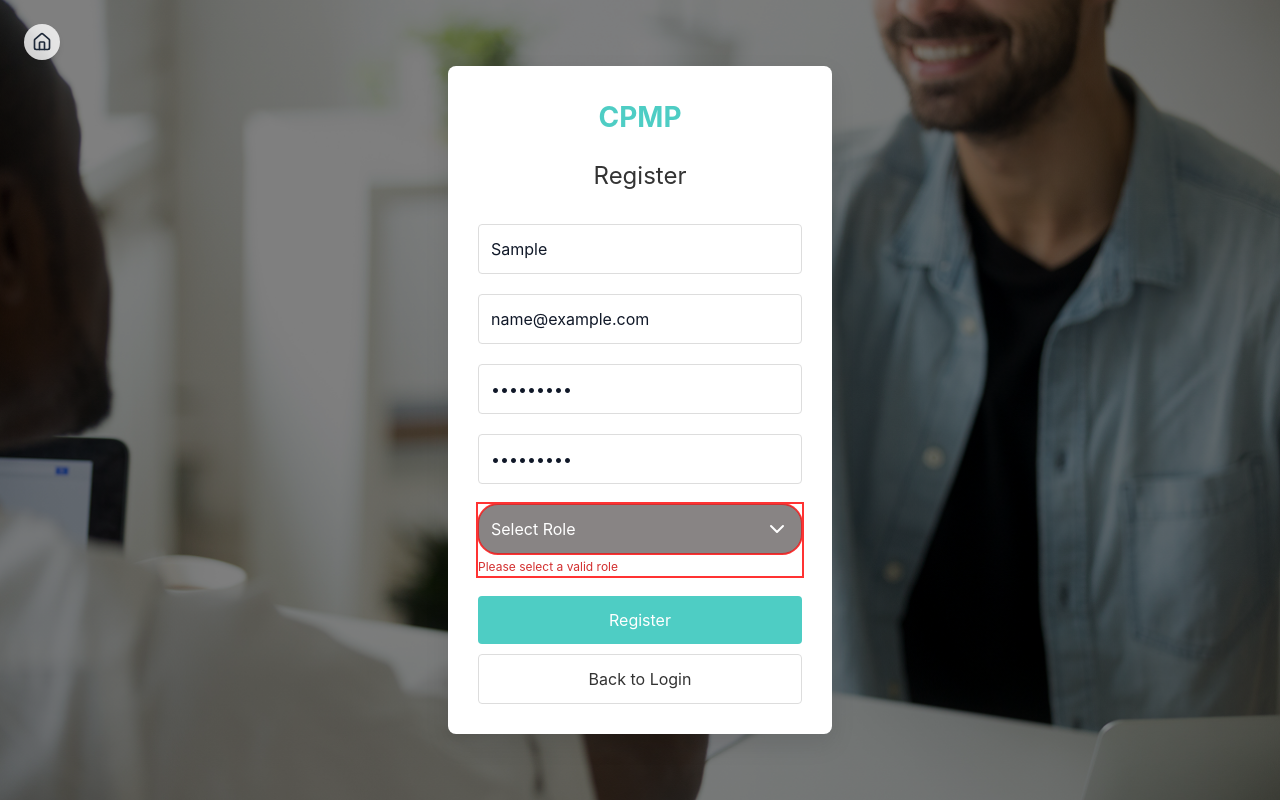
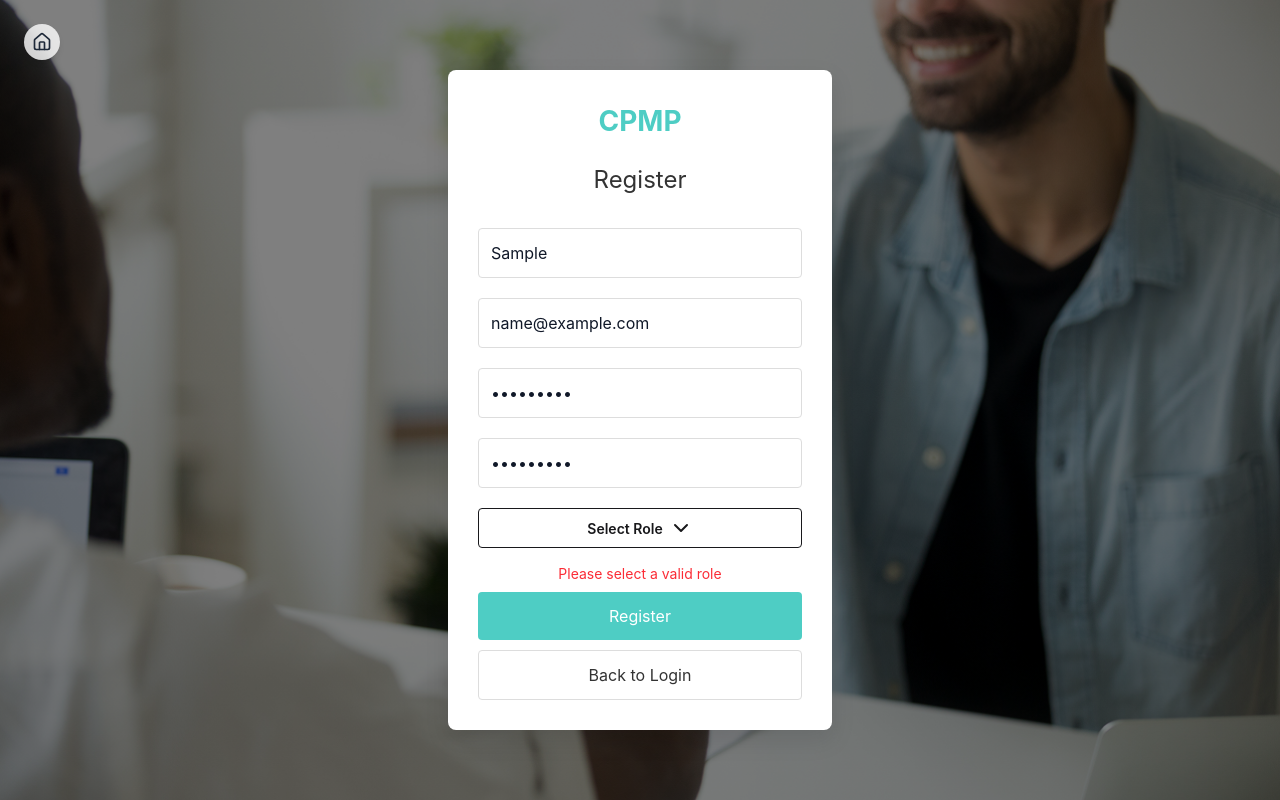
Before and after one commit to Mayoyo25/capstone, a React (Vite) app: page /register in a window 1280 px wide. Both pictures are taken after typing "Sample", "name@example.com", "Sample123", "Sample123" into the empty fields and a click on the button "Register". Built offline with nearby package versions, Linux system fonts and the light colour scheme.

Commit message:
Fix auth  network error

```diff
--- a/src/TestPage.jsx
+++ b/src/TestPage.jsx
@@ -1,15 +1,45 @@
-import LandingPage from './components/LandingPage';
+import { useState } from 'react';
 
-function TestPage() {
-  return <LandingPage />;
+function UserTypeMenu() {
+  const userTypes = ['Admin', 'Student', 'Supervisor', 'Client'];
+  const [selectedType, setSelectedType] = useState('Select Role');
+
+  const handleSelect = (type) => {
+    setSelectedType(type);
+    document.getElementById('popover-1').hidePopover(); // Close popover after selection
+  };
+
+  return (
+    <div>
+      {/* Main Button */}
+      <button
+        className='btn bg-purple-600 text-white font-bold px-4 py-2 rounded'
+        popoverTarget='popover-1'
+        style={{ anchorName: '--anchor-1' }}
+        type='button'
+      >
+        {selectedType} <span>▾</span>
+      </button>
+
+      {/* Popover Dropdown */}
+      <ul
+        className='dropdown menu w-52 rounded-md bg-white shadow-md p-2'
+        popover='auto'
+        id='popover-1'
+        style={{ positionAnchor: '--anchor-1', marginTop: '8px' }}
+      >
+        {userTypes.map((type) => (
+          <li
+            key={type}
+            onClick={() => handleSelect(type)}
+            className='cursor-pointer hover:bg-gray-200 p-2 rounded'
+          >
+            {type}
+          </li>
+        ))}
+      </ul>
+    </div>
+  );
 }
 
-export default TestPage;
-// import DashboardComponent from './components/DashboardComponent';
-
-// function TestPage() {
-//   const users = ['STUDENT', 'CLIENT', 'ADMIN', 'SUPERVISOR'];
-//   return <DashboardComponent userType={users[3]} />;
-// }
-
-// export default TestPage;
+export default UserTypeMenu;
--- a/src/components/Register.jsx
+++ b/src/components/Register.jsx
@@ -8,78 +8,94 @@ import authService from '../services/authService';
 
 function Register() {
   const navigate = useNavigate();
-  const [initialCheckDone, setInitialCheckDone] = useState(false);
 
+  // Check if user is already logged in
   useEffect(() => {
-    if (initialCheckDone) return;
-
     const currentUser = authService.getCurrentUser();
-
     if (currentUser) {
       navigate('/dashboard', { replace: true });
     }
+  }, [navigate]);
 
-    setInitialCheckDone(true);
-  }, [navigate, initialCheckDone]);
-
-  // Form state
-  const [formState, setFormState] = useState({
+  // Combined form state
+  const [formData, setFormData] = useState({
     fullName: '',
     email: '',
     password: '',
     confirmPassword: '',
     selectedUserType: 'Select Role',
-  });
-
-  // UI state
-  const [uiState, setUiState] = useState({
-    isUserMenuOpen: false,
     loading: false,
     error: '',
     roleError: '',
+    emailError: '',
   });
 
-  // Reset form state
-  const resetState = () => {
-    setFormState({
-      fullName: '',
-      email: '',
-      password: '',
-      confirmPassword: '',
-      selectedUserType: 'Select Role',
+  // Update form fields with a single handler
+  const updateFormField = (field, value) => {
+    setFormData((prev) => {
+      const updates = {
+        ...prev,
+        [field]: value,
+      };
+
+      // Clear role error if selecting a valid role
+      if (field === 'selectedUserType' && VALID_USER_TYPES.includes(value)) {
+        updates.roleError = '';
+      }
+
+      // Clear email error when email field is being edited
+      if (field === 'email') {
+        updates.emailError = '';
+      }
+
+      return updates;
     });
-    setUiState((prevState) => ({
-      ...prevState,
-      loading: false,
-      error: '',
-      roleError: '',
-    }));
+  };
+
+  // Validate email format
+  const validateEmail = (email) => {
+    // Basic email validation - must contain @ followed by domain and TLD
+    const emailRegex = /^[^\s@]+@[^\s@]+\.[^\s@]+$/;
+    return emailRegex.test(email);
   };
 
   // Validate inputs before submission
   const validateInputs = () => {
-    const { password, confirmPassword, selectedUserType } = formState;
+    const { password, confirmPassword, selectedUserType, email } = formData;
+    let isValid = true;
 
+    // Validate password match
     if (password !== confirmPassword) {
       alert("Passwords don't match!");
-      return false;
+      isValid = false;
     }
 
+    // Validate user type
     if (!VALID_USER_TYPES.includes(selectedUserType)) {
-      setUiState((prevState) => ({
-        ...prevState,
+      setFormData((prev) => ({
+        ...prev,
         roleError: 'Please select a valid role',
       }));
-      return false;
+      isValid = false;
     }
 
-    return true;
+    // Validate email format
+    if (!validateEmail(email)) {
+      setFormData((prev) => ({
+        ...prev,
+        emailError:
+          'Please enter a valid email address (e.g., user@example.com)',
+      }));
+      isValid = false;
+    }
+
+    return isValid;
   };
 
   // Prepare user data for registration
   const prepareUserData = () => {
     const { fullName, email, password, confirmPassword, selectedUserType } =
-      formState;
+      formData;
 
     const nameParts = fullName.trim().split(' ');
     const firstName = nameParts[0] || '';
@@ -100,22 +116,27 @@ function Register() {
   // Handle registration logic
   const register = async () => {
     try {
-      setUiState((prevState) => ({ ...prevState, loading: true, error: '' }));
+      setFormData((prev) => ({ ...prev, loading: true, error: '' }));
 
       const userData = prepareUserData();
       await authService.register(userData);
 
-      resetState();
+      // Reset form and navigate to login
+      setFormData({
+        fullName: '',
+        email: '',
+        password: '',
+        confirmPassword: '',
+        selectedUserType: 'Select Role',
+        loading: false,
+        error: '',
+        roleError: '',
+        emailError: '',
+      });
+
       navigate('/login');
     } catch (error) {
-      handleRegistrationError(error);
-    } finally {
-      setUiState((prevState) => ({ ...prevState, loading: false }));
-    }
-  };
-
       // Handle registration errors
-  const handleRegistrationError = (error) => {
       let errorMsg = 'Registration failed';
 
       if (error.response && error.response.data) {
@@ -132,23 +153,13 @@ function Register() {
         errorMsg = 'Network error. Please try again later.';
       }
 
-    setUiState((prevState) => ({ ...prevState, error: errorMsg }));
-  };
-
-  // Update form inputs
-  const updateFormField = (field, value) => {
-    setFormState((prevState) => ({ ...prevState, [field]: value }));
-  };
-
-  // Update UI state
-  const updateUiState = (field, value) => {
-    setUiState((prevState) => ({ ...prevState, [field]: value }));
+      setFormData((prev) => ({ ...prev, error: errorMsg, loading: false }));
+    }
   };
 
   // Handle form submission
   const handleSubmit = async (e) => {
     e.preventDefault();
-
     if (validateInputs()) {
       await register();
     }
@@ -158,27 +169,17 @@ function Register() {
   const handleUserTypeSelect = (type) => {
     if (VALID_USER_TYPES.includes(type)) {
       updateFormField('selectedUserType', type);
-      updateUiState('isUserMenuOpen', false);
+
+      // Manually close the <details> dropdown
+      document.getElementById('user-type-dropdown').removeAttribute('open');
     }
   };
-
-  // Clear role error when a valid role is selected
-  useEffect(() => {
-    if (
-      uiState.roleError &&
-      VALID_USER_TYPES.includes(formState.selectedUserType)
-    ) {
-      updateUiState('roleError', '');
-    }
-  }, [formState.selectedUserType, uiState.roleError]);
 
   return (
     <AuthPageWrapper>
       <RegisterForm
-        formState={formState}
-        uiState={uiState}
+        formData={formData}
         updateFormField={updateFormField}
-        updateUiState={updateUiState}
         handleSubmit={handleSubmit}
         handleUserTypeSelect={handleUserTypeSelect}
         navigate={navigate}
--- a/src/forms/RegisterForm.jsx
+++ b/src/forms/RegisterForm.jsx
@@ -1,14 +1,11 @@
 import React from 'react';
 import AuthContainer from '../components/AuthFormContainer';
-import UserTypeMenu from '../components/UserTypeMenu';
+import { ChevronUp, ChevronDown, Loader } from 'lucide-react';
 import { VALID_USER_TYPES } from '../utils/userTypeUtils';
-import { ChevronUp ,ChevronDown} from 'lucide-react';
 
 function RegisterForm({
-  formState,
-  uiState,
+  formData,
   updateFormField,
-  updateUiState,
   handleSubmit,
   handleUserTypeSelect,
   navigate,
@@ -19,97 +16,133 @@ function RegisterForm({
     password,
     confirmPassword,
     selectedUserType,
-  } = formState;
-
-  const {
-    isUserMenuOpen,
     loading,
     error,
     roleError,
-  } = uiState;
+    emailError,
+  } = formData;
 
   return (
     <AuthContainer>
-      <div className="register-card">
-        <div className="logo">CPMP</div>
+      <div className='register-card'>
+        <div className='logo'>CPMP</div>
         <h2>Register</h2>
 
-        {error && <div className="text-red-500 bg-[#ffeeee] border-[1px] border-red-500 p-2.5 mb-4 rounded-sm">{error}</div>}
+        {error && (
+          <div className='text-red-500 bg-[#ffeeee] border-[1px] border-red-500 p-2.5 mb-4 rounded-sm'>
+            {error}
+          </div>
+        )}
 
         <form onSubmit={handleSubmit}>
-          <div className="input-group">
+          <div className='input-group'>
             <input
-              type="text"
+              type='text'
               value={fullName}
               onChange={(e) => updateFormField('fullName', e.target.value)}
-              placeholder="Full Name"
+              placeholder='Full Name'
               className='text-gray-900'
               required
+              disabled={loading}
             />
           </div>
-          <div className="input-group">
+          <div className='input-group'>
             <input
-              type="email"
+              type='email'
               value={email}
               onChange={(e) => updateFormField('email', e.target.value)}
-              placeholder="Email Address"
+              placeholder='Email Address'
               className='text-gray-900'
               required
+              disabled={loading}
+            />
+            {emailError && (
+              <div className='text-red-500 text-sm mt-1'>{emailError}</div>
+            )}
+          </div>
+          <div className='input-group'>
+            <input
+              type='password'
+              value={password}
+              onChange={(e) => updateFormField('password', e.target.value)}
+              placeholder='Password'
+              className='text-gray-900'
+              required
+              disabled={loading}
             />
           </div>
-          <div className="input-group">
+          <div className='input-group'>
             <input
-              type="password"
-              value={password}
-              onChange={(e) => updateFormField('password', e.target.value)}
-              placeholder="Password"
+              type='password'
+              value={confirmPassword}
+              onChange={(e) =>
+                updateFormField('confirmPassword', e.target.value)
+              }
+              placeholder='Confirm Password'
               className='text-gray-900'
               required
+              disabled={loading}
             />
           </div>
-          <div className="input-group">
-            <input
-              type="password"
-              value={confirmPassword}
-              onChange={(e) => updateFormField('confirmPassword', e.target.value)}
-              placeholder="Confirm Password"
-              className='text-gray-900'
-              required
-            />
-          </div>
-
-          <div className={`user-type-container ${roleError ? 'error' : ''}`}>
-            <button
-              type="button"
-              className={`user-type-button ${roleError ? 'error' : ''}`}
-              onClick={() => updateUiState('isUserMenuOpen', !isUserMenuOpen)}
+          <div className='dropdown-container w-full'>
+            <details
+              className='dropdown w-full mb-3'
+              id='user-type-dropdown'
+              disabled={loading}
             >
-              {selectedUserType}
-              {isUserMenuOpen ? <ChevronUp /> : <ChevronDown />}
-            </button>
-
-            {roleError && <div className="role-error">{roleError}</div>}
-
-            {isUserMenuOpen && (
-              <UserTypeMenu
-                onSelect={handleUserTypeSelect}
-                closeMenu={() => updateUiState('isUserMenuOpen', false)}
-                options={VALID_USER_TYPES}
-              />
+              <summary
+                className={`btn btn-outline w-full ${
+                  loading ? 'opacity-70 cursor-not-allowed' : ''
+                }`}
+              >
+                {selectedUserType}
+                {document
+                  .getElementById('user-type-dropdown')
+                  ?.hasAttribute('open') ? (
+                  <ChevronUp />
+                ) : (
+                  <ChevronDown />
+                )}
+              </summary>
+              <ul className='menu dropdown-content bg-base-100 rounded-box z-1 w-80 p-2 shadow-sm'>
+                {VALID_USER_TYPES.map((type) => (
+                  <li
+                    key={type}
+                    onClick={() => !loading && handleUserTypeSelect(type)}
+                    className={loading ? 'opacity-70 cursor-not-allowed' : ''}
+                  >
+                    <a>{type}</a>
+                  </li>
+                ))}
+              </ul>
+            </details>
+            {roleError && (
+              <div className='text-red-500 text-sm mt-1 mb-2'>{roleError}</div>
             )}
           </div>
 
           <button
-            type="submit"
-            className={`register-button ${loading ? 'loading' : ''}`}
+            type='submit'
+            className={`register-button ${
+              loading ? 'opacity-70 cursor-not-allowed' : ''
+            }`}
             disabled={loading}
           >
-            {loading ? 'Registering...' : 'Register'}
+            {loading ? (
+              <span className='flex items-center justify-center'>
+                <Loader className='animate-spin mr-2 h-4 w-4' />
+                Registering...
+              </span>
+            ) : (
+              'Register'
+            )}
           </button>
           <button
-            type="button"
-            className="back-to-login-button"
-            onClick={() => navigate('/login')}
+            type='button'
+            className={`back-to-login-button ${
+              loading ? 'opacity-70 cursor-not-allowed' : ''
+            }`}
+            onClick={() => !loading && navigate('/login')}
             disabled={loading}
           >
             Back to Login
--- a/src/styles/Register.css
+++ b/src/styles/Register.css
@@ -36,29 +36,15 @@
   text-align: left;
 }
 
-.user-type-container.error .user-type-button {
+.user-type-container.error {
   border-color: #d32f2f;
 }
 
-.register-button.loading {
-  background-color: #a7e5e0;
-  cursor: not-allowed;
+@keyframes spin {
+  0% {
+    transform: rotate(0deg);
+  }
+  100% {
+    transform: rotate(360deg);
+  }
 }
-
-
-@keyframes spin {
-  0% { transform: rotate(0deg); }
-  100% { transform: rotate(360deg); }
-}
-
-.loading:after {
-  content: "";
-  display: inline-block;
-  width: 12px;
-  height: 12px;
-  border: 2px solid #fff;
-  border-radius: 50%;
-  border-top-color: transparent;
-  margin-left: 8px;
-  animation: spin 1s linear infinite;
-}
--- a/src/styles/UserTypeMenu.css
+++ /dev/null
@@ -1,69 +0,0 @@
-.roles-parent {
-  display: flex;
-  justify-content: end;
-  align-items: center;
-  margin-top: 32px;
-  margin-right: 160px;
-}
-
-.register-card {
-  overflow: hidden;
-}
-
-body.dropdown-open {
-  overflow: hidden;
-}
-
-.user-type-button {
-  width: 100%;
-  padding: 12px;
-  background-color: rgb(136, 132, 132);
-  color: white;
-  border: 1px solid #ddd;
-  border-radius: 20px;
-  text-align: left;
-  font-size: 16px;
-  cursor: pointer;
-  display: flex;
-  align-items: center;
-  justify-content: space-between;
-  gap: 7px;
-}
-
-.user-type-button.error {
-  border-color: #ff3333;
-  box-shadow: 0 0 0 1px #ff3333;
-}
-
-.user-type-container {
-  position: relative;
-  margin-bottom: 20px;
-  outline:2px solid #ff3333;
-}
-
-.user-type-menu {
-  position: fixed;
-  z-index: 1000;
-  background-color: white;
-  border: 1px solid #ddd;
-  border-radius: 18px;
-  box-shadow: 0 2px 10px rgba(0, 0, 0, 0.1);
-  max-height: 200px;
-  overflow-y: auto;
-  overflow-x: hidden;
-  padding: 4px 0;
-  box-sizing: border-box;
-}
-
-.user-type-option {
-  padding: 12px 16px;
-  cursor: pointer;
-  white-space: nowrap;
-  overflow: hidden;
-  text-overflow: ellipsis;
-}
-
-.user-type-option:hover {
-  background-color: #f5f5f5;
-  border-radius: 18px;
-}
```
Also changed, not shown: src/components/UserTypeMenu.jsx (deleted, +0 -47 lines), src/forms/LoginForm.jsx (+60 -31 lines). Lines whose indentation alone changed are shown as unchanged.
